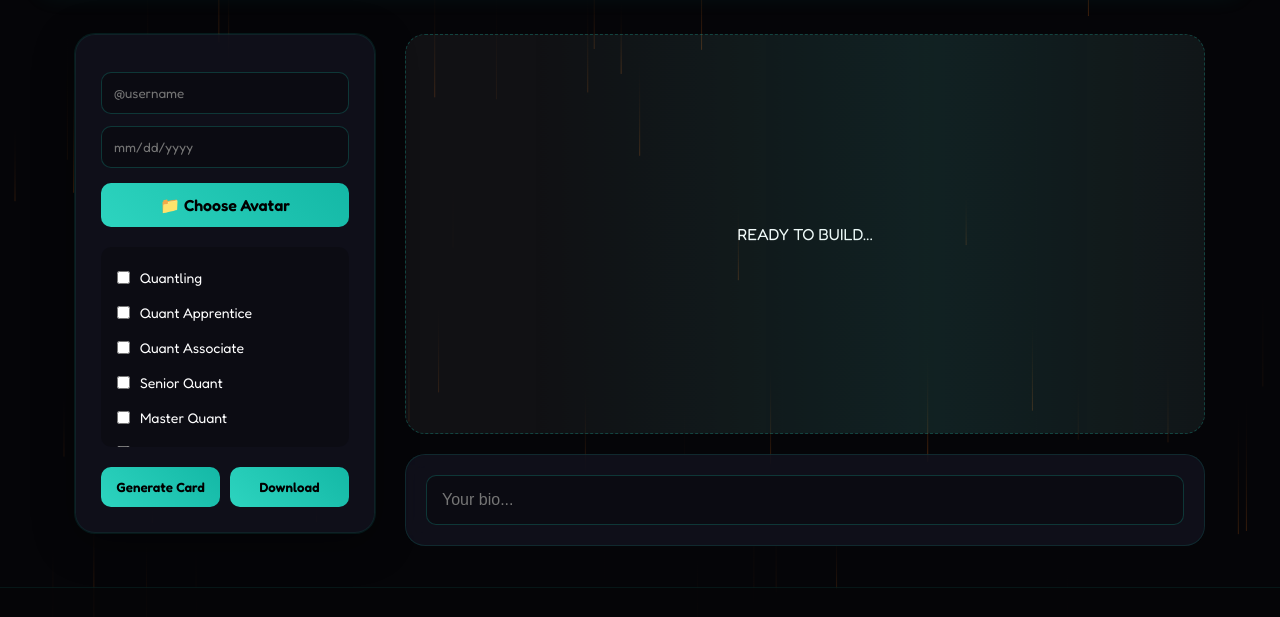
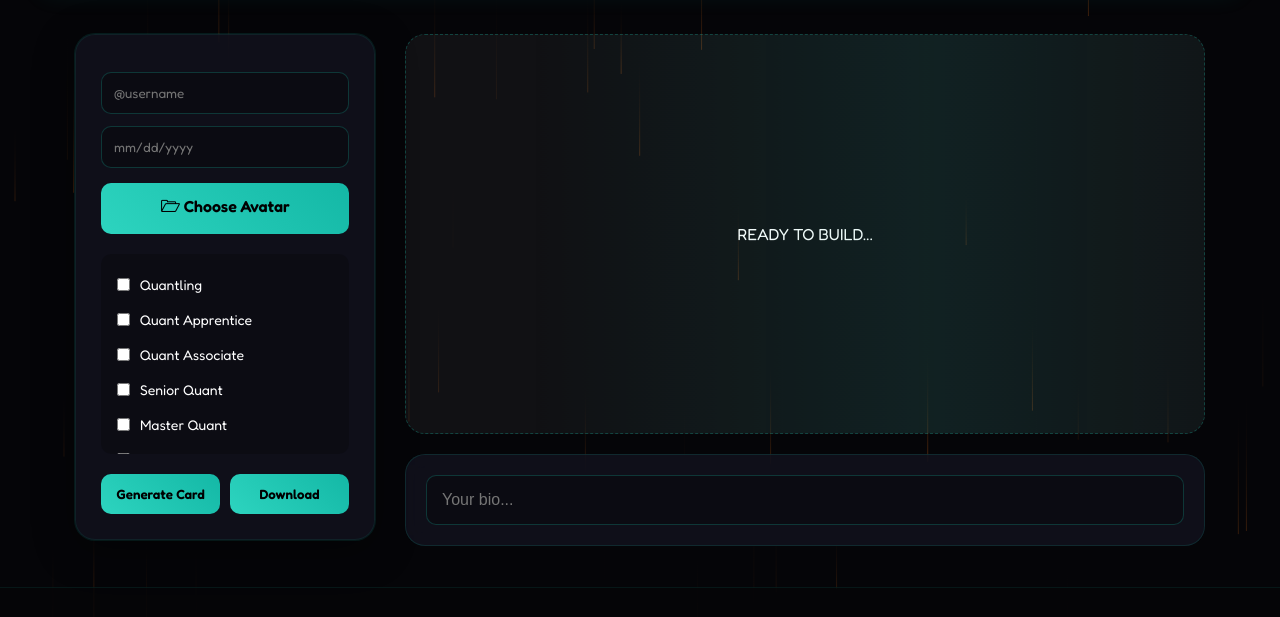
Before and after one commit to sery2013/openGradient-card, a plain HTML site: page index.html in a window 1280 px wide. Shown: the part 101-718 px from the top of the page. Drawn offline with Linux system fonts and the light colour scheme.

Commit message:
Update index.html

```diff
--- a/index.html
+++ b/index.html
@@ -24,7 +24,7 @@
             <input type="text" id="date" placeholder="mm/dd/yyyy">
 
             <div class="file-upload">
-                <label for="avatar" class="file-upload-btn">📁 Choose Avatar</label>
+                <label for="avatar" class="file-upload-btn"> 🗁 Choose Avatar</label>
                 <input type="file" id="avatar" accept="image/*">
             </div>
 
```
